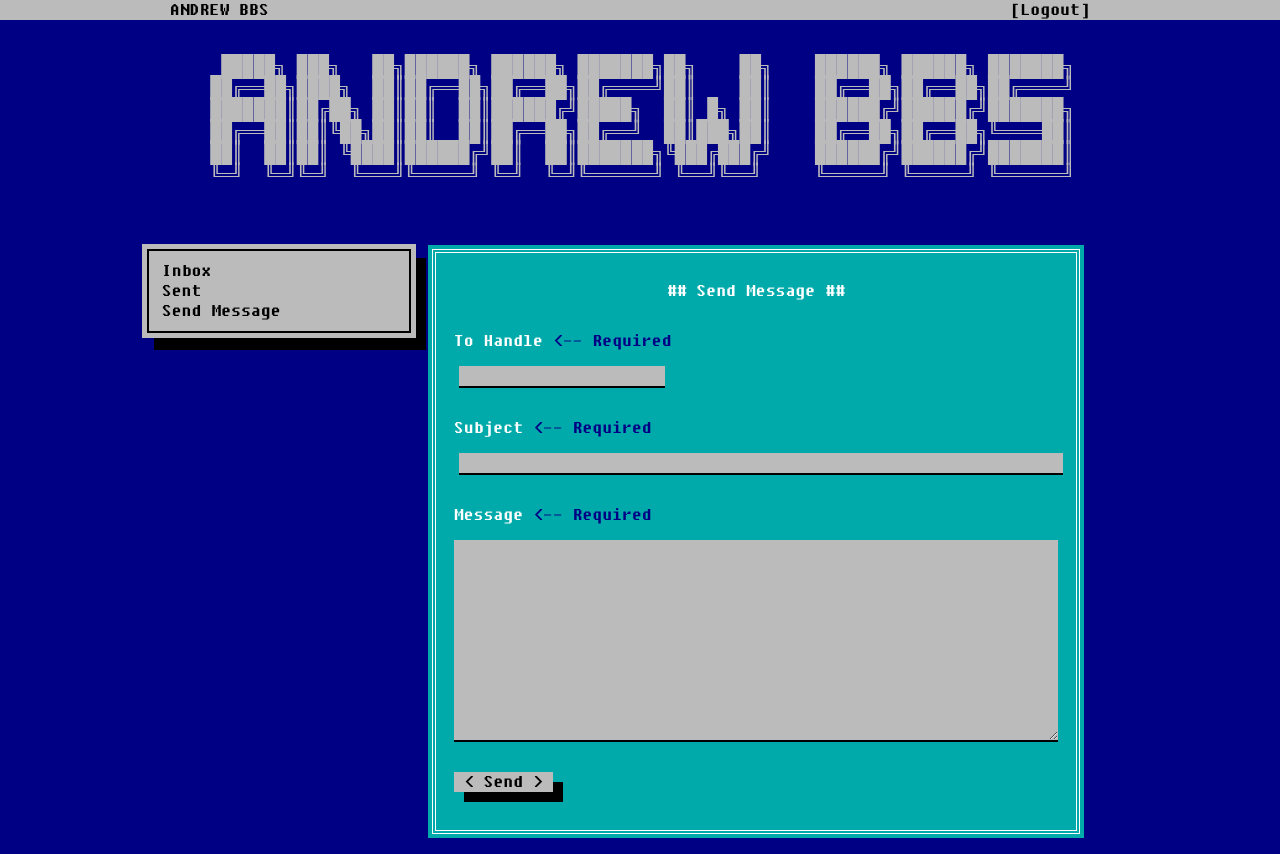
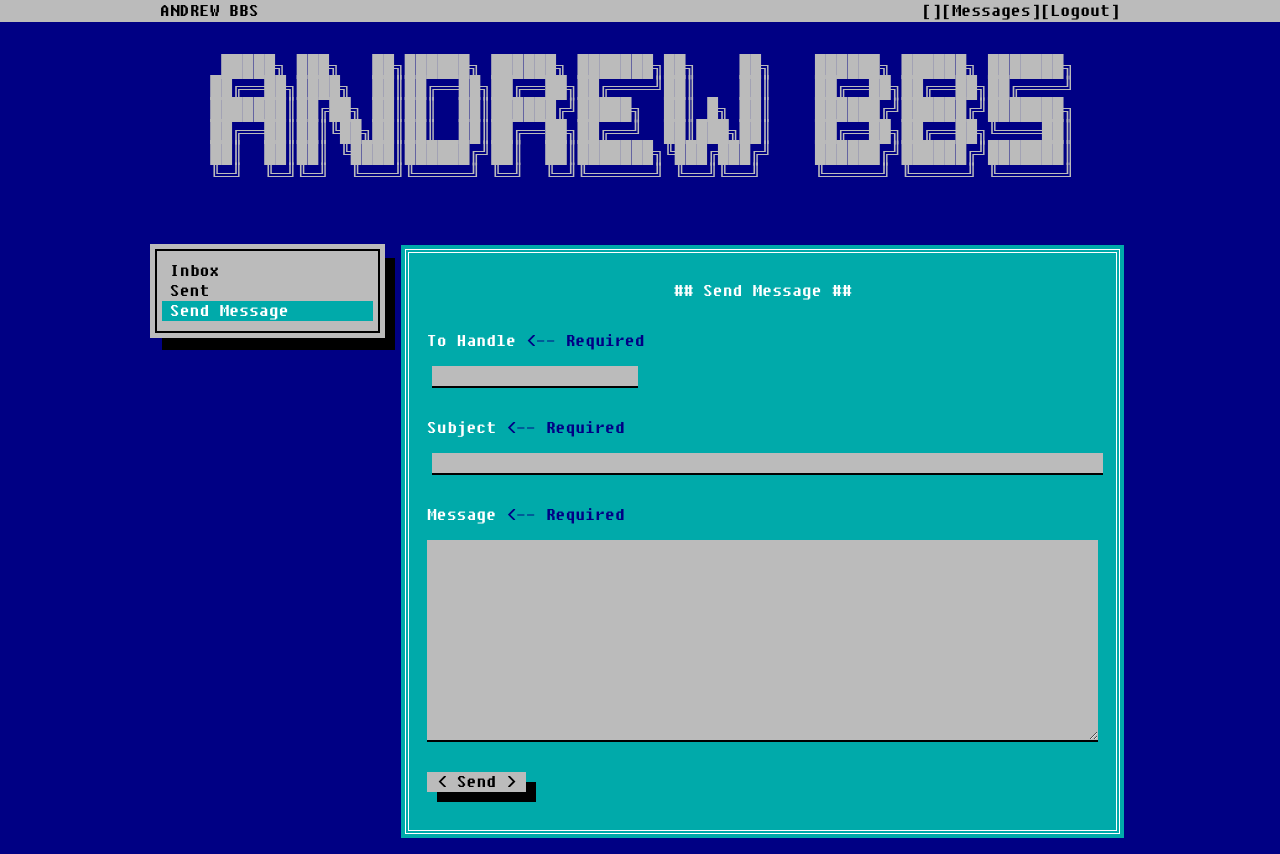
Before and after one commit to lostways/andrewbbs, a Django app: page /members/messages/send in a window 1280 px wide. Run offline with Django 3.2, Linux system fonts and the light colour scheme; the visitor is signed in with stand-in values (Sample User, id 1); data comes from the database, SQL or seed files in the repository; some libraries are stand-ins or nearby versions.

Commit message:
styling messages

```diff
--- a/app/andrewbbs/static/css/main.css
+++ b/app/andrewbbs/static/css/main.css
@@ -3,8 +3,18 @@ body {
   padding: 0px;
 }
 
+.container {
+    margin: 0px auto;
+}
+
+@media (min-width: 768px) {
+    .container {
+        width: 100%;
+    }
+}
+
 .container-fluid {
-  padding: 0px;
+    padding: 0px;
 }
 
 .content {
@@ -90,6 +100,11 @@ h3 {
     margin-bottom: 15px;
 }
 
+.ascii-header>a:hover, .ascii-header>a:focus {
+    border: none;
+    background-color: transparent;
+}
+
 /* Navigation */
 .navbar-container {
     max-width: 960px;
@@ -98,6 +113,27 @@ h3 {
 
 .navbar {
     background-color: #bbb;
+    margin: 0px;
+    padding: 0px 3px;
+}
+
+@media (max-width: 500px) {
+    .nav.navbar-nav.home-item {
+        display: none;
+    }
+}
+
+.navbar .nav>li>a {
+    padding: 1px 0px;
+    cursor: pointer;
+}
+
+li.nav-item>a::before {
+    content: "[";
+}
+
+li.nav-item>a::after {
+    content: "]";
 }
 
 .nav-items {
@@ -107,6 +143,10 @@ h3 {
 .nav-list {
     margin-top: 0;
     margin-bottom: 3rem;
+}
+
+.side-bar {
+    margin-bottom: 2em;
 }
 
 /* Forms */
--- a/app/andrewbbs/templates/layout/layout.html
+++ b/app/andrewbbs/templates/layout/layout.html
@@ -18,23 +18,26 @@
   </head>
 
   <body>
-    <div class="container-fluid">
+    <div class="container">
       <div class="navbar navbar-inverse navbar-fixed-top">
         <div class="navbar-inner">
           <div class="navbar-container">
             <div class="nav nav-items">
-                <ul class="nav navbar-nav">
+                <ul class="nav navbar-nav home-item">
                   <li>
                       <a href="/">ANDREW BBS</a>
                   </li>
                 </ul>
                 {% if request.user.is_authenticated %}
                 <ul class="nav navbar-nav pull-right">
-                  <li class="">
+                  <li class="nav-item">
                     <a href="/">{{request.user.handle}}</a>
                   </li>
-                  <li class="">
-                    <a href="{% url 'member-logout' %}">[Logout]</a>
+                  <li class="nav-item">
+                    <a href="{% url 'member-message-inbox' %}">Messages</a>
+                  </li>
+                  <li class="nav-item">
+                    <a href="{% url 'member-logout' %}">Logout</a>
                   </li>
                 </ul>
                 {% endif %}
@@ -47,7 +50,9 @@
         <div class="row-fluid">
           <div class="col span12">
             <div class="ascii-header">
-              <img class="no-filter" src="{% static 'img/andrew-bbs-grey.png' %}" />
+              <a href="/">
+                <img class="no-filter" src="{% static 'img/andrew-bbs-grey.png' %}" />
+              </a>
             </div>
           </div>
         </div>
--- a/app/andrewbbs/templates/layout/messages.html
+++ b/app/andrewbbs/templates/layout/messages.html
@@ -1,20 +1,23 @@
 {% extends 'layout/layout.html' %}
 {% block main %}
-<div class="row">
+{% url 'member-message-inbox' as inbox_url %}
+{% url 'member-message-sent' as sent_url %}
+{% url 'member-message-send' as send_url %}
+<div class="row-fluid">
   <div class="span3">
-    <ul class="nav nav-list">
-      <li>
-        <a href="{% url 'member-message-inbox' %}">Inbox</a>
+    <ul class="nav nav-list side-bar">
+      <li class="{% if request.path == inbox_url %}active{% endif %}">
+        <a href="{{inbox_url}}">Inbox</a>
       </li>
-      <li>
-        <a href="{% url 'member-message-sent' %}">Sent</a>
+      <li class="{% if request.path == sent_url %}active{% endif %}">
+        <a href="{{sent_url}}">Sent</a>
       </li>
-      <li>
-        <a href="{% url 'member-message-send' %}">Send Message</a>
+      <li class="{% if request.path == send_url %}active{% endif %}">
+        <a href="{{send_url}}">Send Message</a>
       </li>
     </ul>
   </div>
-  <div class="col span7">
+  <div class="col span9">
     {% block content %}{% endblock %}
   </div>
 </div>
```
